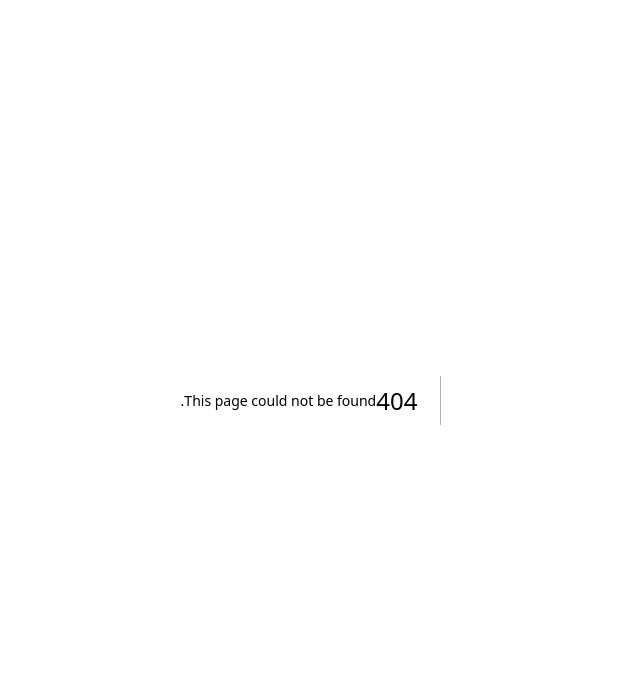
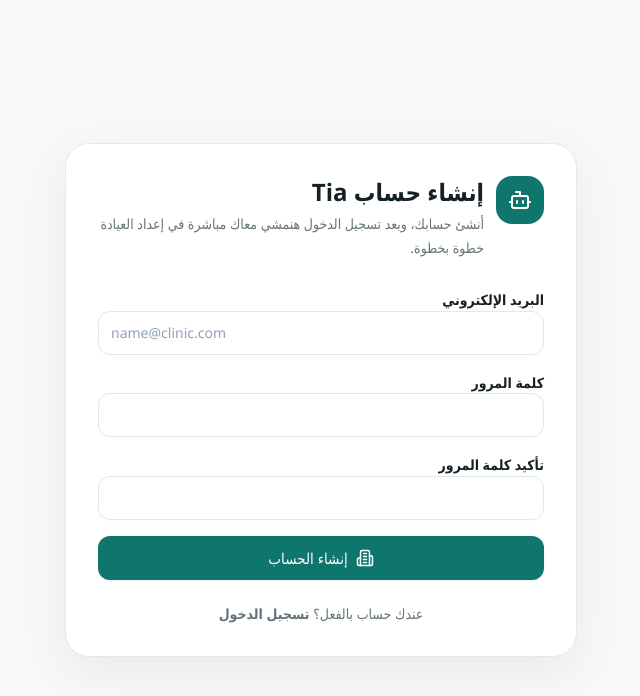
Before and after one commit to GirgesAdam/Tia_AI, a Next.js app in the folder frontend/: page /signup in a window 1280 px wide. Before the commit this address had no page. Shown: the top 696 px of the page, without its empty margins (638-1278 px from the left). Built offline with nearby package versions, Linux system fonts and the light colour scheme.

Commit message:
feat(auth): add signup page

```diff
--- /dev/null
+++ b/frontend/src/app/signup/page.tsx
@@ -0,0 +1,57 @@
+import Link from "next/link";
+import { Bot, Building2 } from "lucide-react";
+
+import { Button } from "@/components/ui/button";
+import { Input } from "@/components/ui/input";
+import { signupAction } from "./actions";
+
+export default async function SignupPage({
+  searchParams,
+}: {
+  searchParams: Promise<{ error?: string; success?: string }>;
+}) {
+  const { error, success } = await searchParams;
+  return (
+    <main className="grid min-h-screen place-items-center bg-[var(--bg)] p-5 sm:p-8" dir="rtl">
+      <div className="w-full max-w-lg rounded-3xl border border-[var(--border)] bg-white p-6 shadow-[0_16px_50px_rgba(15,23,42,.06)] sm:p-8">
+        <div className="mb-7 flex items-start gap-3">
+          <span className="grid size-12 shrink-0 place-items-center rounded-2xl bg-[var(--accent)] text-white"><Bot /></span>
+          <div>
+            <h1 className="text-2xl font-black">إنشاء حساب Tia</h1>
+            <p className="mt-1 text-sm leading-6 text-[var(--muted)]">
+              أنشئ حسابك، وبعد تسجيل الدخول هنمشي معاك مباشرة في إعداد العيادة خطوة بخطوة.
+            </p>
+          </div>
+        </div>
+
+        {error && <div className="mb-5 rounded-xl border border-red-200 bg-red-50 p-3 text-sm text-red-700">{error}</div>}
+        {success && <div className="mb-5 rounded-xl border border-emerald-200 bg-emerald-50 p-3 text-sm text-emerald-800">{success}</div>}
+
+        {!success && (
+          <form action={signupAction} className="space-y-4">
+            <label className="block space-y-2">
+              <span className="text-sm font-semibold">البريد الإلكتروني</span>
+              <Input name="email" type="email" autoComplete="email" required placeholder="name@clinic.com" dir="ltr" />
+            </label>
+            <label className="block space-y-2">
+              <span className="text-sm font-semibold">كلمة المرور</span>
+              <Input name="password" type="password" autoComplete="new-password" required minLength={8} dir="ltr" />
+            </label>
+            <label className="block space-y-2">
+              <span className="text-sm font-semibold">تأكيد كلمة المرور</span>
+              <Input name="confirm_password" type="password" autoComplete="new-password" required minLength={8} dir="ltr" />
+            </label>
+            <Button className="w-full" size="lg">
+              <Building2 size={18} /> إنشاء الحساب
+            </Button>
+          </form>
+        )}
+
+        <p className="mt-6 text-center text-sm text-[var(--muted)]">
+          عندك حساب بالفعل؟{" "}
+          <Link href="/login" className="font-black text-teal-700 hover:underline">تسجيل الدخول</Link>
+        </p>
+      </div>
+    </main>
+  );
+}
```
